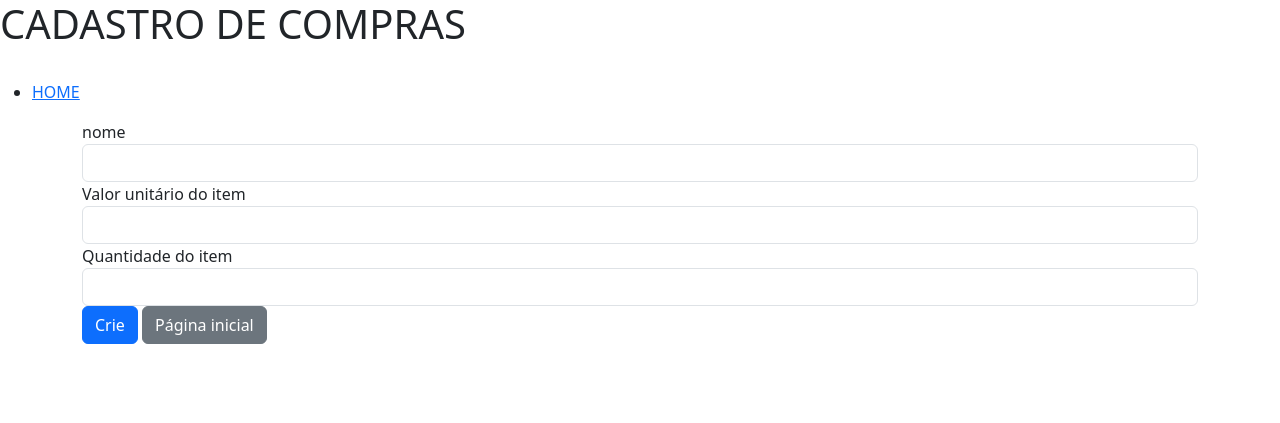
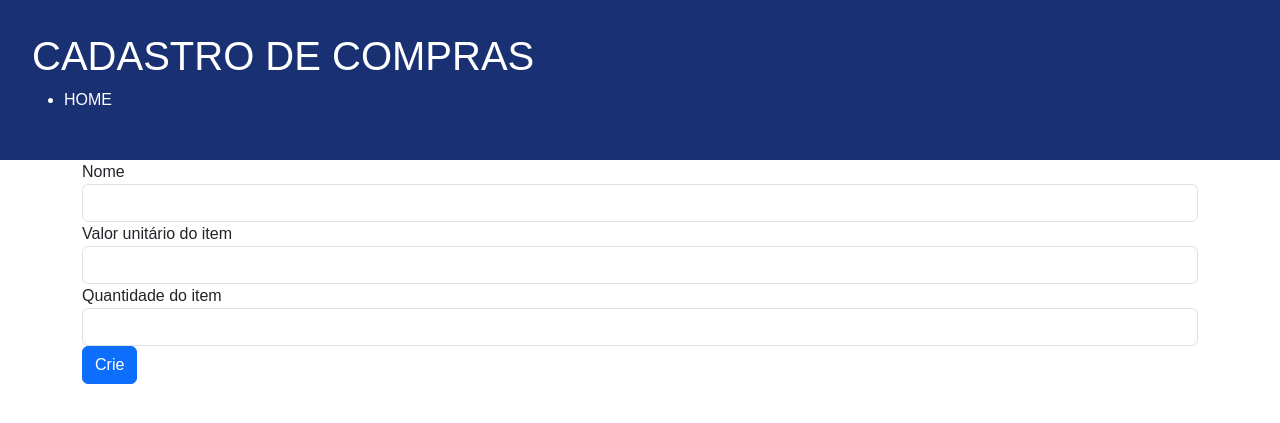
Before and after one commit to NatalyaNunes/AtvdPPI-ListaDeCompras, a PHP site: page /form.php in a window 1280 px wide. Shown: the top 423 px of the page. Run offline with PHP 8.4, Linux system fonts and the light colour scheme.

Commit message:
melhoria html

```diff
--- a/form.php
+++ b/form.php
@@ -6,18 +6,20 @@
     <meta name="viewport" content="width=device-width, initial-scale=1.0">
     <title>Lista de compras</title>
     <link href="https://cdn.jsdelivr.net/npm/bootstrap@5.3.2/dist/css/bootstrap.min.css" rel="stylesheet" integrity="sha384-T3c6CoIi6uLrA9TneNEoa7RxnatzjcDSCmG1MXxSR1GAsXEV/Dwwykc2MPK8M2HN" crossorigin="anonymous">
+    <link rel="stylesheet" href="../style/style.css">
 
 </head>
 <body>
-    <h1> CADASTRO DE COMPRAS</h1><br>
+
     <nav>
+        <h1> CADASTRO DE COMPRAS</h1>
         <ul>
             <li><a href="index.php">HOME<a></li>
         </ul>
     </nav>
     <main>
         <form action="WS/salvar.php" method="get" class="container">
-            <div class="form-group"><label for="txtNome">nome</label>
+            <div class="form-group"><label for="txtNome">Nome</label>
             <input type="text" name="nome" id="txtNome" class="form-control"></div>
 
             <div class="form-group"><label for="numValor">Valor unitário do item</label>
@@ -27,7 +29,6 @@
             <input type="number" name="quantidade" id="numQtd" class="form-control"></div>
 
             <input type="submit" value="Crie" class="btn btn-primary">
-            <a href="index.php" class="btn btn-secondary">Página inicial</a>
         </form>
 </main>
 </body>
--- /dev/null
+++ b/style/style.css
@@ -0,0 +1,36 @@
+*{
+    margin: 0;
+    padding: 0;
+    font-family: Arial, Helvetica, sans-serif;
+
+}
+
+nav{
+    color: #FFFFFF;
+    background-color: #193073;
+    padding: 2rem;
+}
+
+a{
+   text-decoration: none;
+   color: #FFFFFF;
+}
+
+table{
+    margin: 1rem;
+}
+button{
+    border-radius: 0.5rem;
+    font-size: 13;
+    width: 165px;
+    height: 35px;
+    border: none;
+    color: white;
+}
+
+.edite{
+    background-color: #0d8bd9;
+}
+.delete{
+    background-color: #FF0000;
+}
```
Also changed, not shown: index.php (+9 -2 lines), icons/delete.svg (added), icons/refresh-ccw.svg (added), 1 other file.
